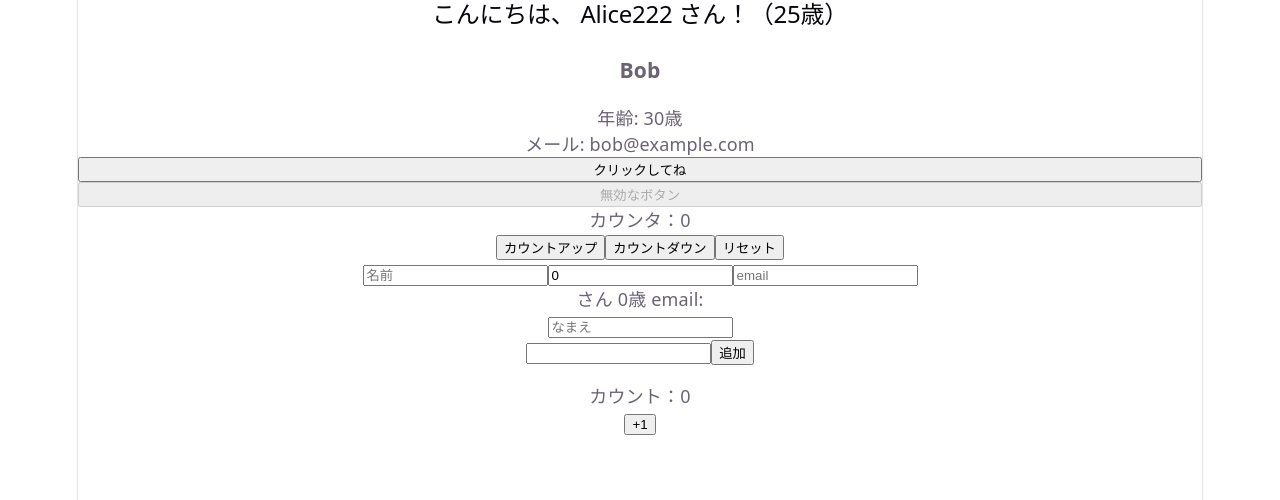
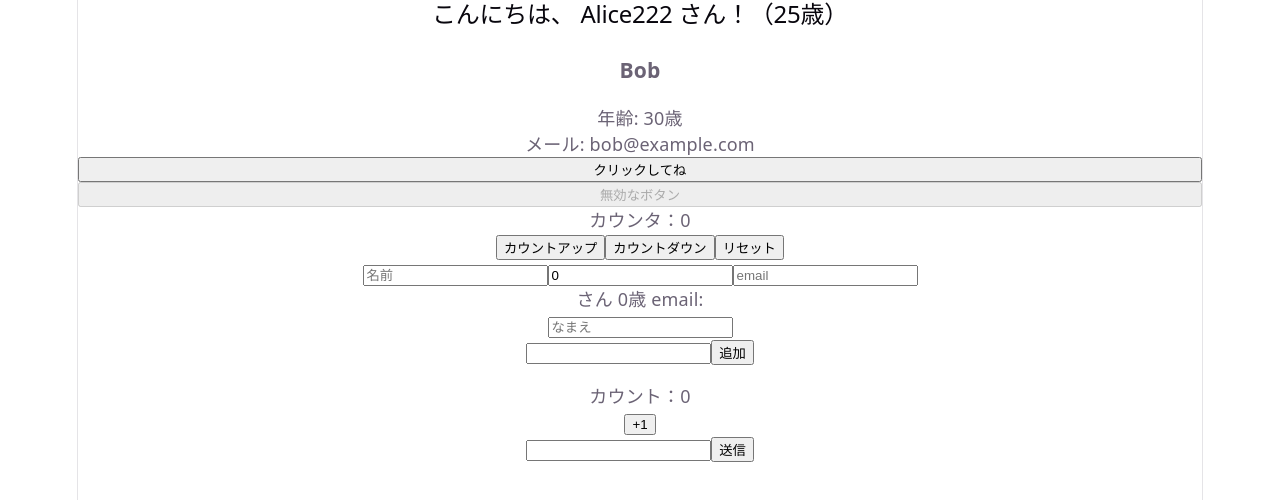
Before and after one commit to ramtiga/react_sample1, a React (Vite) app: page / in a window 1280 px wide. Shown: the top 500 px of the page. Built offline with nearby package versions, Linux system fonts and the light colour scheme.

Commit message:
FormExampleコンポーネント作成

```diff
--- a/src/App.tsx
+++ b/src/App.tsx
@@ -4,6 +4,7 @@ import Greeting from "./Greeting"
 import UserForm from "./UserForm"
 import GreetingInput from "./GreetingInput"
 import TodoList from "./TodoList"
+import FormExample from "./FormExample"
 
 type UserCardProps = {
   name: string
@@ -92,6 +93,7 @@ function App() {
       <GreetingInput />
       <TodoList />
       <Parent />
+      <FormExample />
     </>
   )
 }
--- /dev/null
+++ b/src/FormExample.tsx
@@ -0,0 +1,29 @@
+import { useState } from "react"
+
+function FormExample() {
+  const [name, setName] = useState('')
+
+  const handleNameChange = (e: React.ChangeEvent<HTMLInputElement>) => {
+    setName(e.target.value)
+  }
+
+  const handleSubmit = (e: React.FormEvent<HTMLFormElement>) => {
+    e.preventDefault()
+    console.log('送信:', name)
+  }
+
+  return (
+    <div>
+      <form onSubmit={handleSubmit}>
+        <input
+          value={name}
+          onChange={handleNameChange}
+        />
+        <button type='submit'>送信</button>
+      </form>
+    </div>
+  )
+
+}
+
+export default FormExample
```
